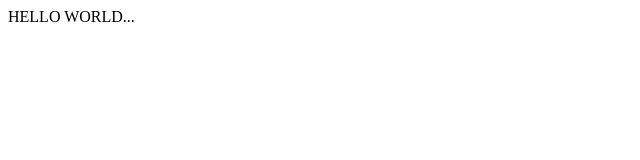
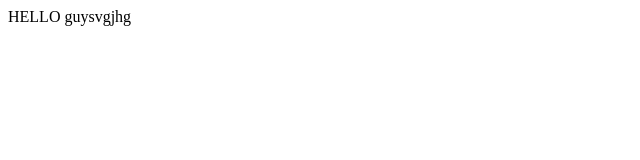
Before and after one commit to KirtiBihari/XTTraining, a plain HTML site: page first-web-sample/index.html in a window 1280 px wide. Shown: the full height of the page, 0-640 px from the left. Drawn offline with Linux system fonts and the light colour scheme.

Commit message:
chaitanya commit

```diff
--- a/first-web-sample/index.html
+++ b/first-web-sample/index.html
@@ -7,6 +7,6 @@
     <title>Document</title>
 </head>
 <body>
-    HELLO WORLD...
+    HELLO guysvgjhg
 </body>
 </html>
```
